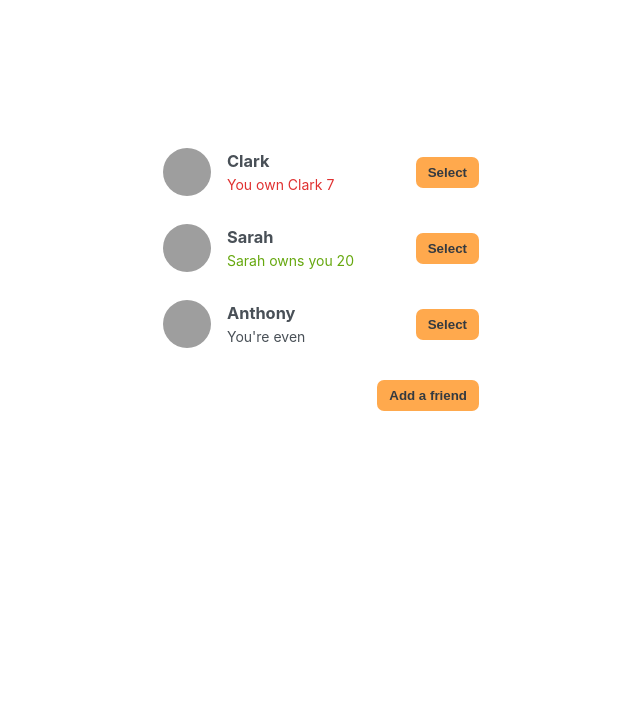
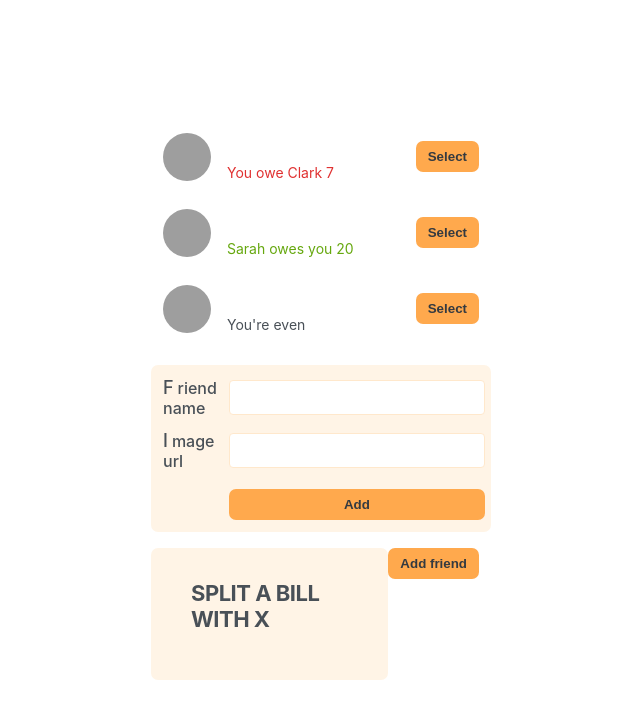
Before and after one commit to AdriannaLen/eat-and-split, a React (Create React App) app in the folder eat-and-split/: page / in a window 1280 px wide. Shown: the top 718 px of the page, without its empty margins (79-719 px from the left). Built offline with nearby package versions, Linux system fonts and the light colour scheme; grey boxes are pictures that could not be loaded.

Commit message:
added FormAddFriend with reusable Button

```diff
--- a/eat-and-split/src/App.js
+++ b/eat-and-split/src/App.js
@@ -31,7 +31,9 @@
     <div className="app">
       <div className="sidebar">
     <FriendsList />
-    <button className="button">Add a friend</button>
+    <FormAddFriend />
+    <Button>Add friend</Button>
+    <FormSplitBill />
     </div>
     </div>
 
@@ -62,18 +64,53 @@
   <li>
   <img src={friend.image} alt={friend.name}/>
 
-  {friend.balance < 0 && (
-    <p className="red">You own {friend.name} {Math.abs(friend.balance)}</p>
-  )}
-  {friend.balance > 0 && (
-    <p className="green">{friend.name} owns you {Math.abs(friend.balance)}</p>
-  )}
-  {friend.balance === 0 && (
+  {friend.balance < 0 &&
+    <p className="red">You owe {friend.name} {Math.abs(friend.balance)}</p>
+  }
+  {friend.balance > 0 &&
+    <p className="green">{friend.name} owes you {Math.abs(friend.balance)}</p>
+  }
+  {friend.balance === 0 &&
     <p>You're even</p>
-  )}
-  <h3>{friend.name}</h3>
-  <button className="button">Select</button>
+  }
+  <Button>Select</Button>
   </li>
+
+
   </>
 )
 }
+
+function Button ({children}) {
+
+  return ( <button className="button">{children}</button> )
+}
+
+function FormAddFriend() {
+
+  return (
+
+    <form className="form-add-friend">
+      <label>Friend name</label>
+      <input type="text" />
+
+      <label>Image url</label>
+      <input type="text" />
+
+      <Button>Add</Button>
+    </form>
+  );
+}
+
+function FormSplitBill() {
+
+  return (  <form className="form-split-bill">
+
+<h2>Split a bill with x</h2>
+
+
+    </form>
+
+
+  )
+}
```
